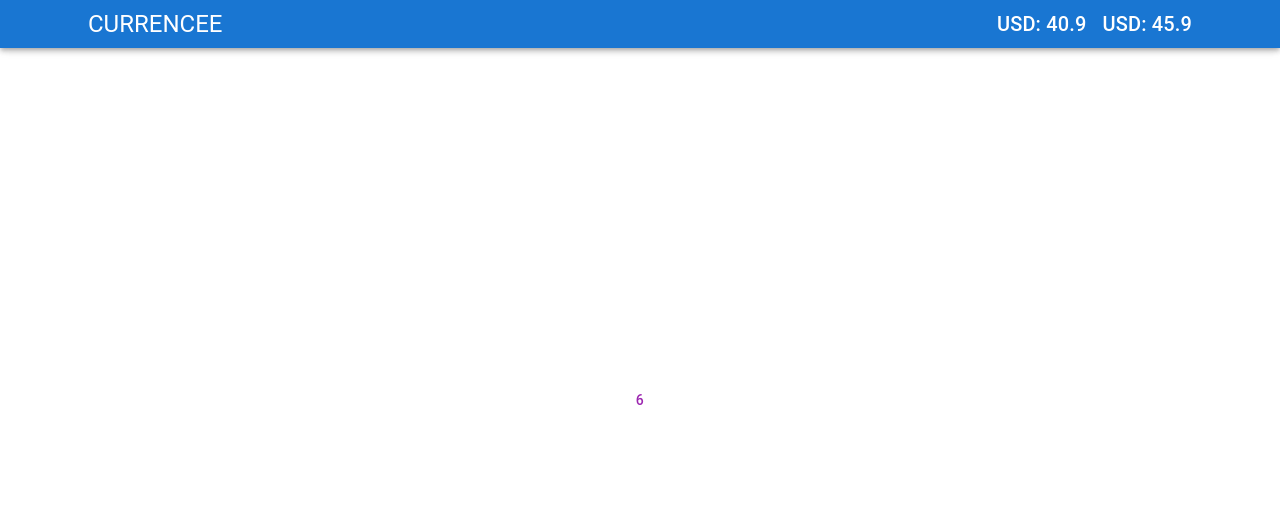
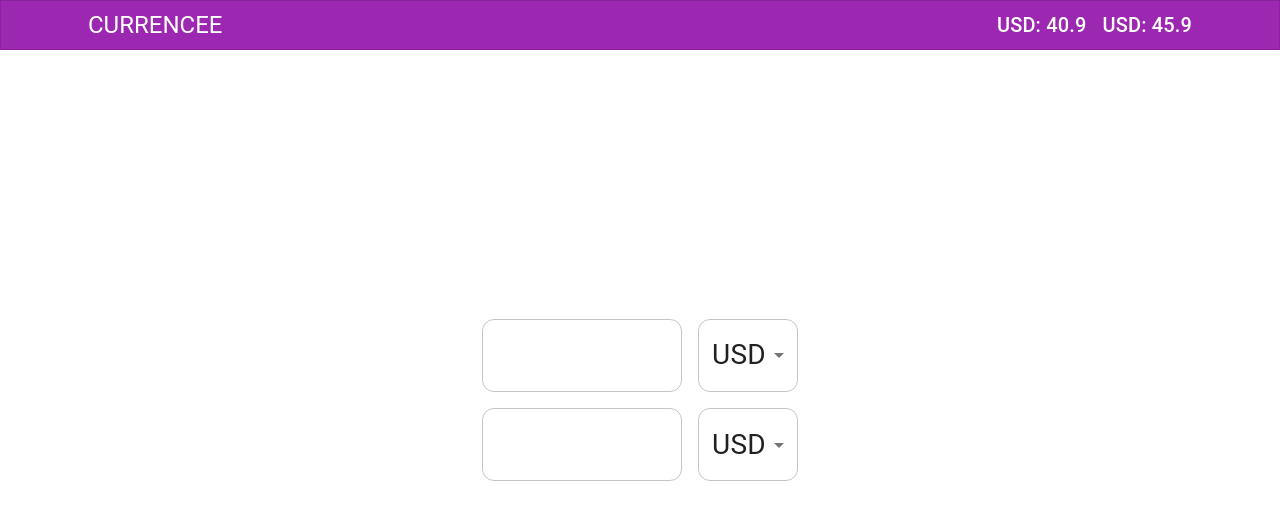
Before and after one commit to alexhetley6107/currencee, a React (Vite) app: page / in a window 1280 px wide. Shown: the top 520 px of the page. Built offline with nearby package versions, Linux system fonts and the light colour scheme.

Commit message:
feat: base ui

```diff
--- a/src/App.tsx
+++ b/src/App.tsx
@@ -1,12 +1,13 @@
-import { Button } from '@mui/material';
-import { Header, MainContainer } from './components';
+import { CssBaseline } from '@mui/material';
+import { Converter, Header, MainContainer } from './components';
 
 function App() {
   return (
     <>
+      <CssBaseline />
       <Header />
       <MainContainer>
-        <Button color="secondary">6</Button>
+        <Converter />
       </MainContainer>
     </>
   );
--- /dev/null
+++ b/src/components/Converter.tsx
@@ -0,0 +1,16 @@
+import { FC } from 'react';
+import { CurrencyItem } from './CurrencyItem';
+import { Stack } from '@mui/material';
+
+type ConverterProps = {
+  loading?: boolean;
+};
+
+export const Converter: FC<ConverterProps> = () => {
+  return (
+    <Stack spacing={2}>
+      <CurrencyItem />
+      <CurrencyItem />
+    </Stack>
+  );
+};
--- /dev/null
+++ b/src/components/CurrencyItem.tsx
@@ -0,0 +1,17 @@
+import { Stack } from '@mui/material';
+import { FC } from 'react';
+import { Input, Select } from './ui';
+
+type CurrencyItemProps = {
+  amount?: number;
+  currency?: string;
+};
+
+export const CurrencyItem: FC<CurrencyItemProps> = () => {
+  return (
+    <Stack direction="row" spacing={2}>
+      <Input />
+      <Select />
+    </Stack>
+  );
+};
--- a/src/components/Header.tsx
+++ b/src/components/Header.tsx
@@ -7,7 +7,7 @@ type HeaderProps = {
 
 export const Header: FC<HeaderProps> = () => {
   return (
-    <AppBar position="fixed">
+    <AppBar position="fixed" variant="outlined" color="secondary">
       <Container>
         <Toolbar variant="dense">
           <Typography variant="h5">CURRENCEE</Typography>
--- a/src/components/index.ts
+++ b/src/components/index.ts
@@ -1,2 +1,3 @@
 export { Header } from './Header';
 export { MainContainer } from './MainContainer';
+export { Converter } from './Converter';
--- /dev/null
+++ b/src/components/ui/Input.tsx
@@ -0,0 +1,22 @@
+import { FC } from 'react';
+import { TextField } from '@mui/material';
+
+type InputProps = {
+  value?: string;
+};
+
+export const Input: FC<InputProps> = ({ value }) => {
+  return (
+    <TextField
+      value={value}
+      type="number"
+      color="secondary"
+      sx={{ width: '200px' }}
+      slotProps={{
+        input: {
+          sx: { fontSize: 28, borderRadius: 3 },
+        },
+      }}
+    />
+  );
+};
--- /dev/null
+++ b/src/components/ui/Select.tsx
@@ -0,0 +1,20 @@
+import { FC } from 'react';
+import { MenuItem, Select as MuiSelect } from '@mui/material';
+
+type SelectProps = {
+  items?: string[];
+};
+
+export const Select: FC<SelectProps> = () => {
+  return (
+    <MuiSelect
+      value="USD"
+      placeholder="Currency"
+      color="secondary"
+      sx={{ fontSize: 28, borderRadius: 3 }}
+    >
+      <MenuItem value="USD">USD</MenuItem>
+      <MenuItem value="EUR">EUR</MenuItem>
+    </MuiSelect>
+  );
+};
--- /dev/null
+++ b/src/components/ui/index.ts
@@ -0,0 +1,2 @@
+export { Input } from './Input';
+export { Select } from './Select';
```
Also changed, not shown: 1 other file (tests, documents, lock files or other folders).
